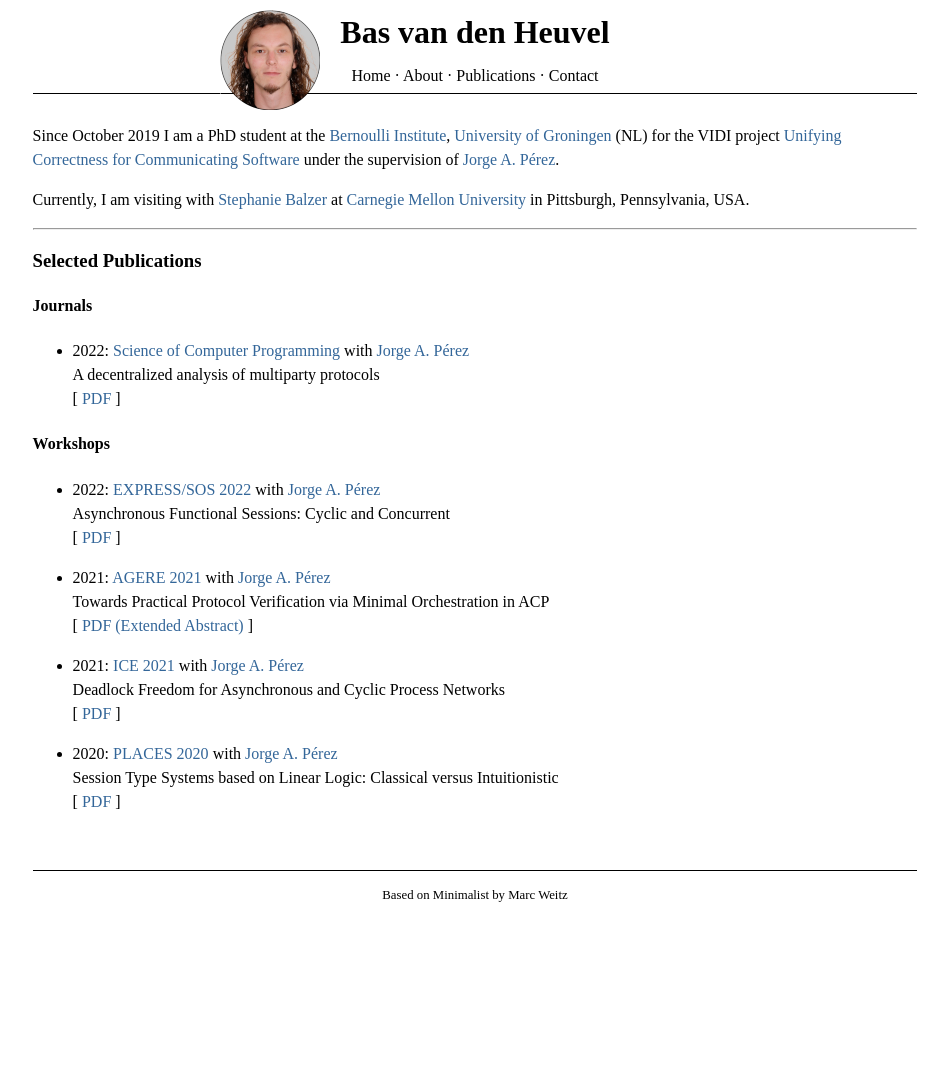
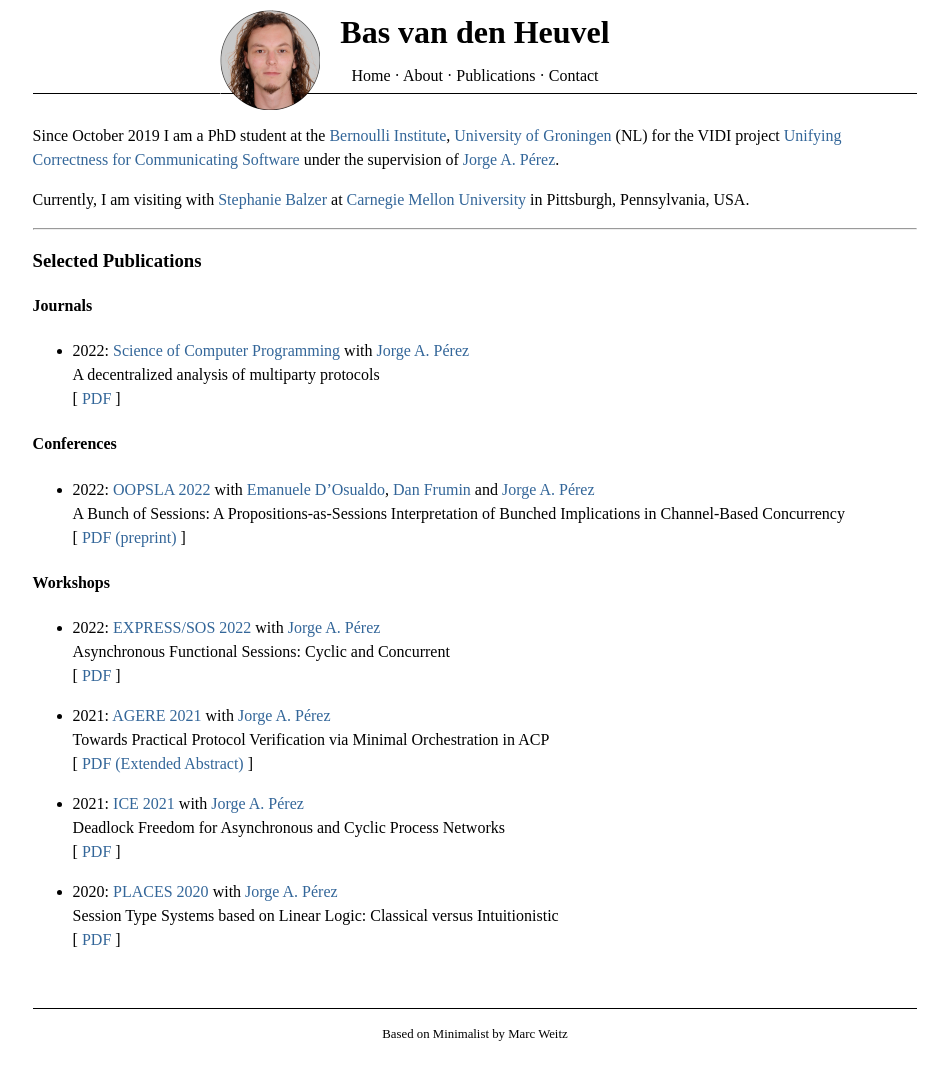
Before and after one commit to basvdheuvel/basvdheuvel.github.io, a Jekyll site: the page built from index.md, in a window 1280 px wide. Shown: the whole page, without its empty margins (165-1113 px from the left). Built offline with Jekyll 4.4.1, drawn with Linux system fonts in a browser that asks for light colours; before the commit the page ends 940 px from its top, so only the background shows below that.

Commit message:
Add OOPSLA preprint

```diff
--- a/index.md
+++ b/index.md
@@ -22,6 +22,15 @@ Currently, I am visiting with [Stephanie Balzer](https://www.cs.cmu.edu/~balzers
     <br />
     \[
     [PDF](https://www.sciencedirect.com/science/article/pii/S0167642322000739/pdfft?md5=a96ed53547393c15d62a057ca3f1c711&pid=1-s2.0-S0167642322000739-main.pdf)
+    \]
+
+<h4>Conferences</h4>
+* 2022: [OOPSLA 2022](https://2022.splashcon.org/track/splash-2022-oopsla) with [Emanuele D'Osualdo](https://www.emanueledosualdo.com/), [Dan Frumin](https://groupoid.moe/) and [Jorge A. Pérez](https://www.jperez.nl/)
+    <br />
+    A Bunch of Sessions: A Propositions-as-Sessions Interpretation of Bunched Implications in Channel-Based Concurrency
+    <br />
+    \[
+    [PDF (preprint)](https://arxiv.org/pdf/2209.05421)
     \]
 
 <h4>Workshops</h4>
```
Also changed, not shown: publications.md (+10 -1 lines).
